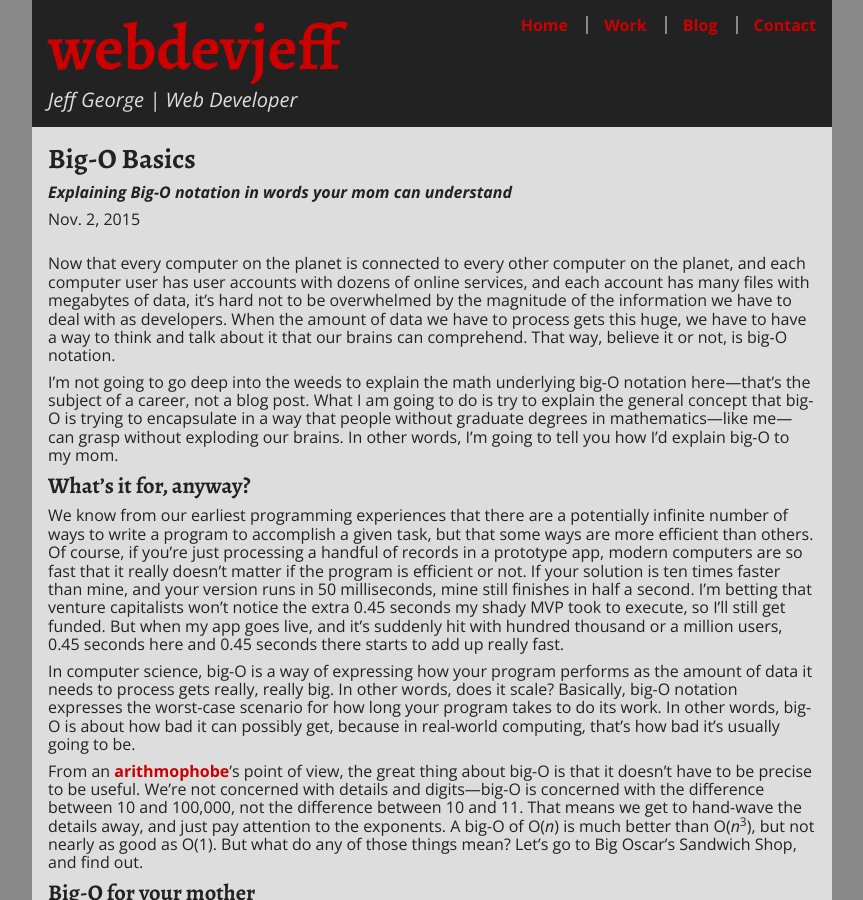
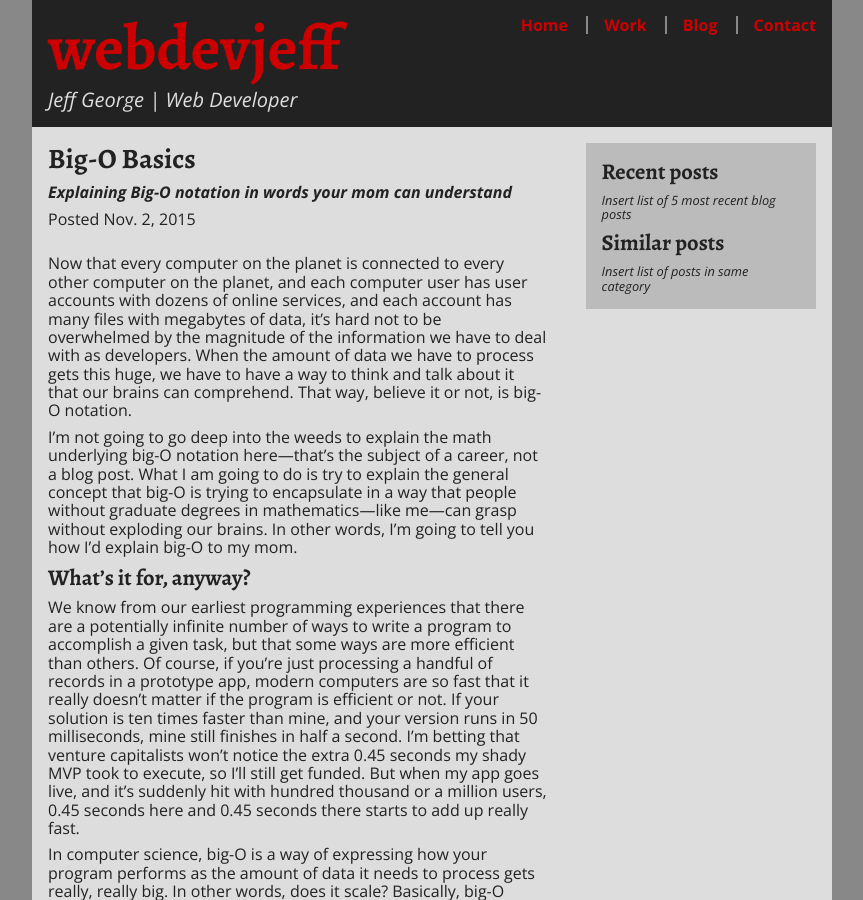
Before and after one commit to webdevjeffus/webdev-new, a Jekyll site: the page built from _posts/2015-11-02-big-o.md, in a window 1280 px wide and 900 px high. Shown: the whole window, without its empty margins (208-1071 px from the left). Built offline with Jekyll 4.4.1, drawn with Linux system fonts in a browser that asks for light colours; nearby versions of some CDN libraries.

Commit message:
Format blog-post layout to include sidebar

```diff
--- a/_layouts/blog-post.html
+++ b/_layouts/blog-post.html
@@ -3,9 +3,24 @@ layout: default
 section: blog
 ---
 
-<h2>{{ page.title }}</h2>
-<p><strong><em>{{ page.subtitle }}</em></strong></p>
-<p>{{ page.posted }}</p>
-<br>
 
-{{ content }}
+<article>
+  <h2>{{ page.title }}</h2>
+  <p><strong><em>{{ page.subtitle }}</em></strong></p>
+  <p>Posted {{ page.posted }}</p>
+  <br>
+  {{ content }}
+</article>
+
+<aside>
+  {% if page.blogger-note %}
+    <h3>Blogger's note</h3>
+    <p>{{ page.blogger-note }}</p>
+  {% endif %}
+
+  <h3>Recent posts</h3>
+  <p><em>Insert list of 5 most recent blog posts</em></p>
+
+  <h3>Similar posts</h3>
+  <p><em>Insert list of posts in same category</em></p>
+</aside>
```
